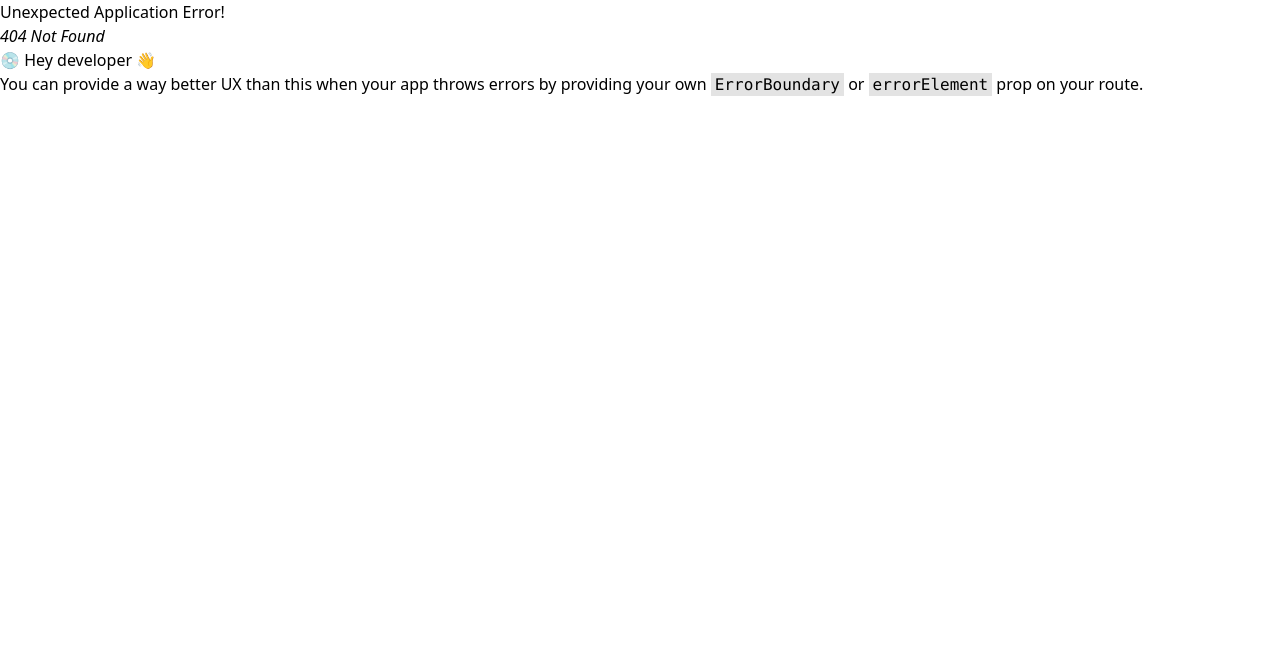
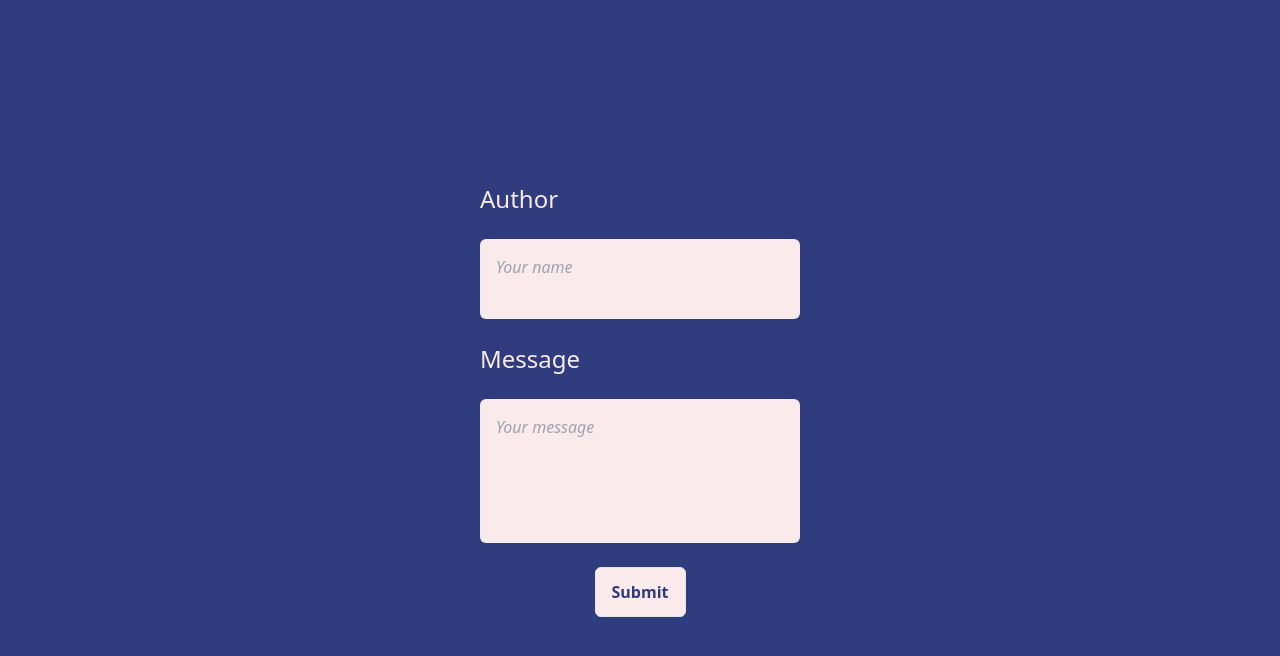
Before and after one commit to NitanJana/message-board, a React (Vite) app in the folder frontend/: page /add in a window 1280 px wide. Before the commit this address had no page. Shown: the top 656 px of the page. Built offline with nearby package versions, Linux system fonts and the light colour scheme.

Commit message:
feat: add form

```diff
--- /dev/null
+++ b/frontend/src/components/Button.jsx
@@ -0,0 +1,13 @@
+import PropTypes from 'prop-types';
+
+const Button = ({children }) => {
+  return (
+    <button className="rounded-md border bg-primary-cream px-4 py-3 font-bold text-primary-blue transition duration-300 hover:bg-primary-blue hover:text-primary-cream">
+      {children}
+    </button>
+  );
+};
+
+Button.propTypes = { children: PropTypes.node.isRequired };
+
+export default Button;
--- /dev/null
+++ b/frontend/src/components/InputGroup.jsx
@@ -0,0 +1,33 @@
+import PropTypes from 'prop-types';
+
+const InputGroup = ({ labelText, name, id, placeholder, value, onChange }) => {
+  return (
+    <>
+      <label htmlFor={id} className="justify-self-start text-2xl font-medium text-primary-cream">
+        {labelText}
+      </label>
+      <textarea
+        type="text"
+        name={name}
+        id={id}
+        minLength="3"
+        placeholder={placeholder}
+        required
+        value={value}
+        onChange={onChange}
+        className={`w-80 resize-none rounded-md bg-primary-cream p-4 pb-0 placeholder:italic ${id === 'message' ? 'h-36' : 'h-20'} overflow-auto outline-none`}
+      />
+    </>
+  );
+};
+
+InputGroup.propTypes = {
+  labelText: PropTypes.string.isRequired,
+  name: PropTypes.string.isRequired,
+  id: PropTypes.string.isRequired,
+  placeholder: PropTypes.string.isRequired,
+  value: PropTypes.string.isRequired,
+  onChange: PropTypes.func.isRequired,
+};
+
+export default InputGroup;
--- a/frontend/src/index.css
+++ b/frontend/src/index.css
@@ -3,3 +3,18 @@
 @tailwind base;
 @tailwind components;
 @tailwind utilities;
+
+textarea::-webkit-scrollbar-thumb {
+  background-color: rgb(180, 176, 176);
+  border: 4px solid transparent;
+  border-radius: 8px;
+  background-clip: padding-box;
+}
+
+textarea::-webkit-scrollbar {
+  width: 12px;
+}
+
+textarea:hover::-webkit-scrollbar {
+  width: 14px;
+}
--- a/frontend/src/pages/App.jsx
+++ b/frontend/src/pages/App.jsx
@@ -2,6 +2,8 @@ import { useEffect, useState } from 'react';
 import axios from 'axios';
 import Footer from '../components/Footer';
 import { baseURL } from '../utils/constants';
+import { Link } from 'react-router-dom';
+import Button from '../components/Button';
 
 const App = () => {
   const [messages, setMessages] = useState([]);
@@ -19,9 +21,9 @@ const App = () => {
       <header className="m-4 text-3xl sm:text-7xl">Mini Message Board</header>
 
       <main className="grid h-full w-full grid-rows-[auto,1fr] items-center justify-items-center gap-10">
-        <button className="rounded-md border bg-primary-cream px-4 py-3 font-bold text-primary-blue transition duration-300 hover:bg-primary-blue hover:text-primary-cream">
-          Add message
-        </button>
+        <Link to={'/add'}>
+          <Button>Add message</Button>
+        </Link>
 
         <div className="grid h-full w-full grid-cols-[repeat(auto-fit,minmax(25rem,1fr))] items-start gap-8">
           {messages?.map((message) => (
--- /dev/null
+++ b/frontend/src/pages/Form.jsx
@@ -0,0 +1,62 @@
+import { useState } from 'react';
+import { useNavigate } from 'react-router-dom';
+import Button from '../components/Button';
+import InputGroup from '../components/InputGroup';
+
+const Form = () => {
+  const navigate = useNavigate();
+
+  const [author, setAuthor] = useState('');
+  const [message, setMessage] = useState('');
+
+  const handleSubmit = async (e) => {
+    e.preventDefault();
+
+    try {
+      const response = await fetch('/api/save', {
+        method: 'POST',
+        headers: {
+          'Content-Type': 'application/json',
+        },
+        body: JSON.stringify({ author, message }),
+      });
+
+      if (response.ok) {
+        console.log('Message saved successfully');
+        navigate('/');
+      } else {
+        console.error('Failed to save message');
+      }
+    } catch (error) {
+      console.error('Error saving message:', error);
+    }
+  };
+
+  return (
+    <div className="grid h-screen place-items-center bg-primary-blue">
+      <form onSubmit={handleSubmit} className="grid justify-items-center gap-6">
+        <InputGroup
+          labelText={'Author'}
+          name={'messageAuthor'}
+          id={'author'}
+          placeholder={'Your name'}
+          value={author}
+          onChange={(e) => setAuthor(e.target.value)}
+        />
+
+        <InputGroup
+          labelText={'Message'}
+          name={'messageText'}
+          id={'message'}
+          placeholder={'Your message'}
+          value={message}
+          onChange={(e) => setMessage(e.target.value)}
+        />
+
+        <Button type="submit">Submit</Button>
+      </form>
+    </div>
+  );
+};
+
+export default Form;
--- a/frontend/src/routers/routes.jsx
+++ b/frontend/src/routers/routes.jsx
@@ -1,4 +1,5 @@
 import App from '../pages/App.jsx';
+import Form from '../pages/Form.jsx';
 
 const routes = [
   {
@@ -6,6 +7,11 @@ const routes = [
     element: <App />,
     // errorElement: <ErrorPage />,
   },
+  {
+    path: '/add',
+    element: <Form />,
+    // errorElement: <ErrorPage />,
+  },
 ];
 
 export default routes;
```
